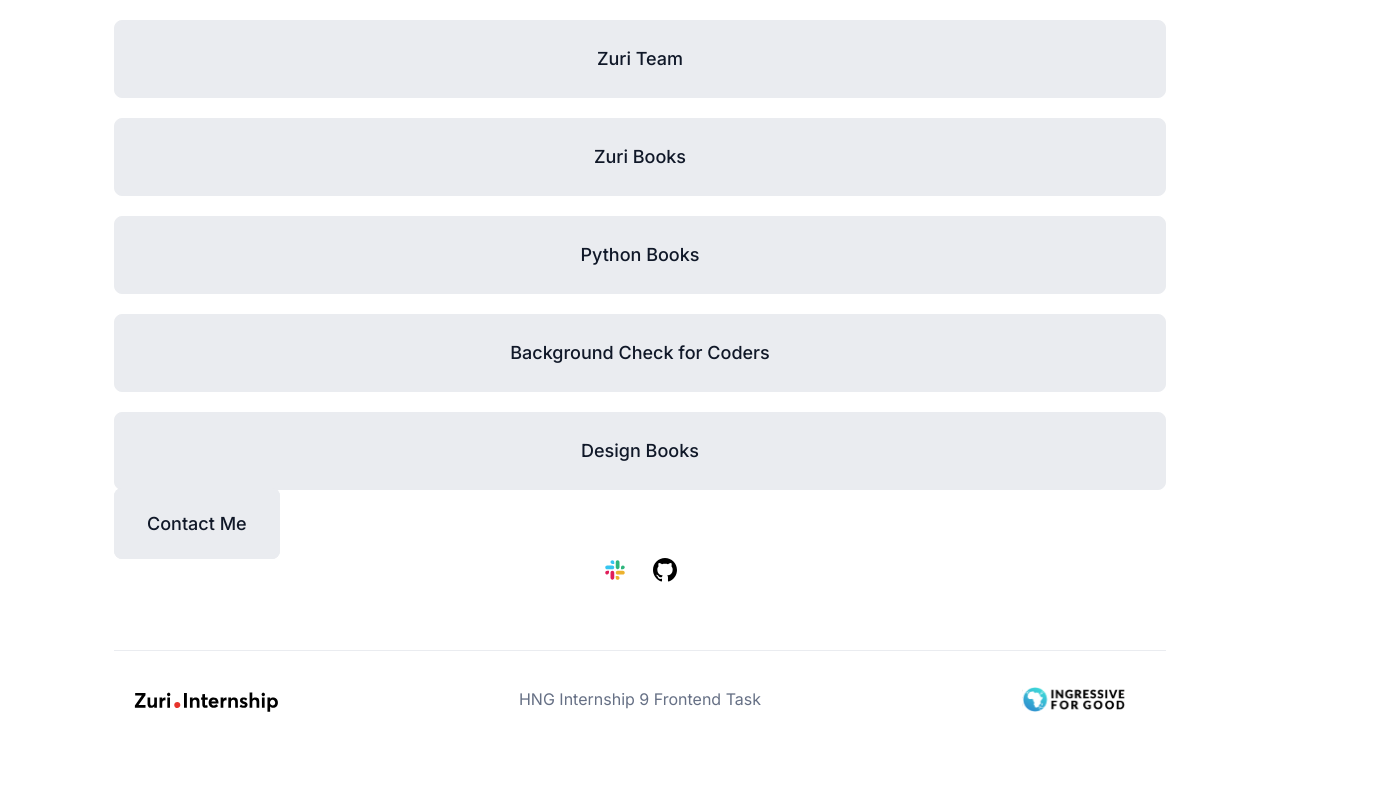
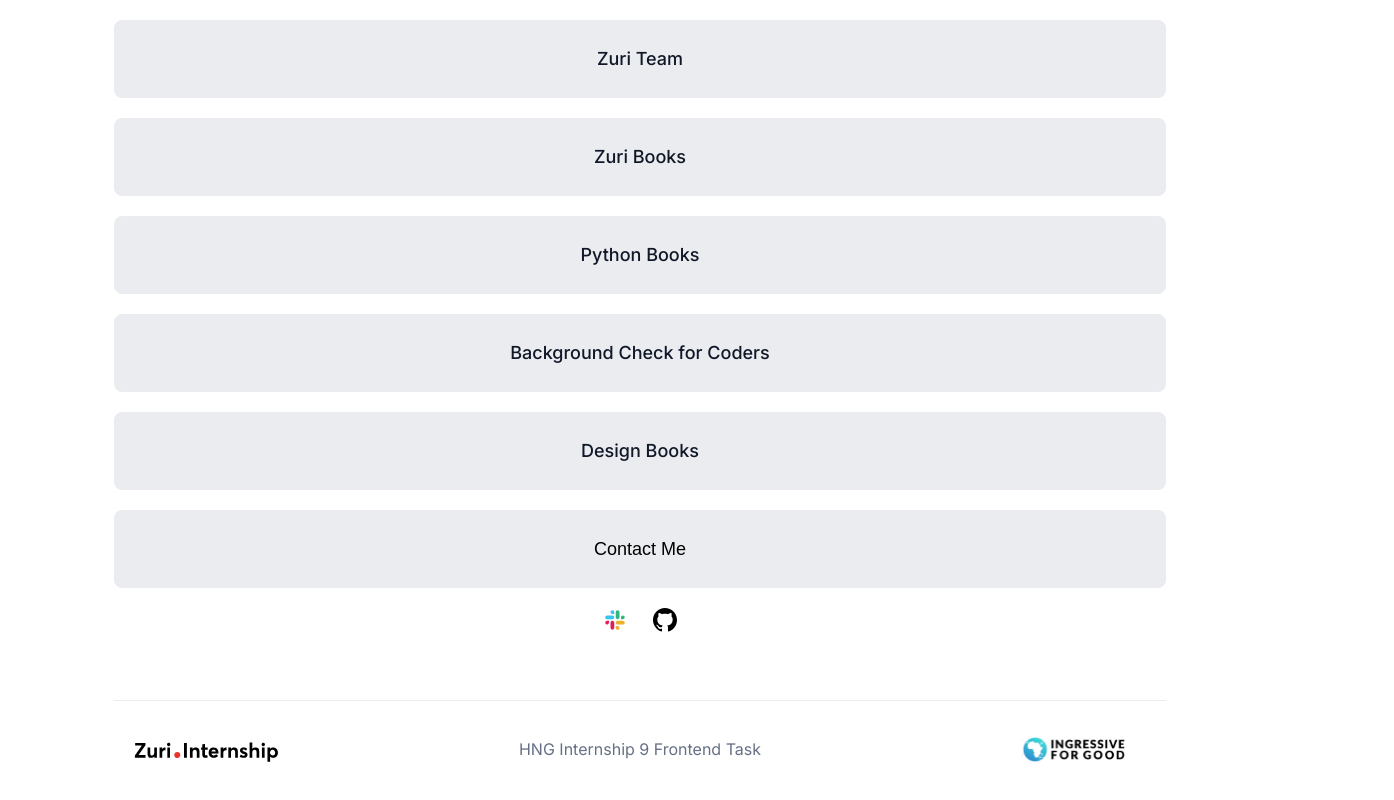
Before and after one commit to b0yw0nder3100/Front-end-stage-1, a React (Create React App) app: page / in a window 1280 px wide. Shown: the part 364-1164 px from the top of the page, 1394 px wide, since content can reach past the window. Before the commit the page ends 1128 px from the top, so only its background shows below. Built offline with nearby package versions, Linux system fonts and the light colour scheme.

Commit message:
Style: Update styles for contact me btn

```diff
--- a/src/pages/Homepage.js
+++ b/src/pages/Homepage.js
@@ -15,8 +15,9 @@ const Homepage = () => {
                 {links.map((link, index) => {
                     return (
                         link.name === "Contact Me" ?
-                            <Link to={link.link} onClick={() => window.scrollTo(0, 0)} style={{ width: '100vw' }}>
-                                <Links>{link.name}</Links>
+
+                            <Link to={link.link} key={index} onClick={() => window.scrollTo(0, 0)}>
+                                <Contact>{link.name}</Contact>
                             </Link> :
                             <Links href={link.link} key={index} id={link.id} target="_blank" rel="noreferrer">{link.name}</Links>
                     )
@@ -76,5 +77,22 @@ background: var(--Gray-300);
 @media (max-width:500px){
   font-size: 14px;
 line-height: 20px;
+}`
+const Contact = styled.button`
+font-weight: 500;
+font-size: 18px;
+line-height: 28px;
+background: var(--Gray-200);
+border: 1px solid var(--Gray-200);
+border-radius: 8px;
+padding: 24px 0px;
+cursor:pointer;
+width:100%;
+text-align:center;
+:hover {
+background: var(--Gray-300);
 }
-`
+@media (max-width:500px){
+  font-size: 14px;
+line-height: 20px;
+}`
```
